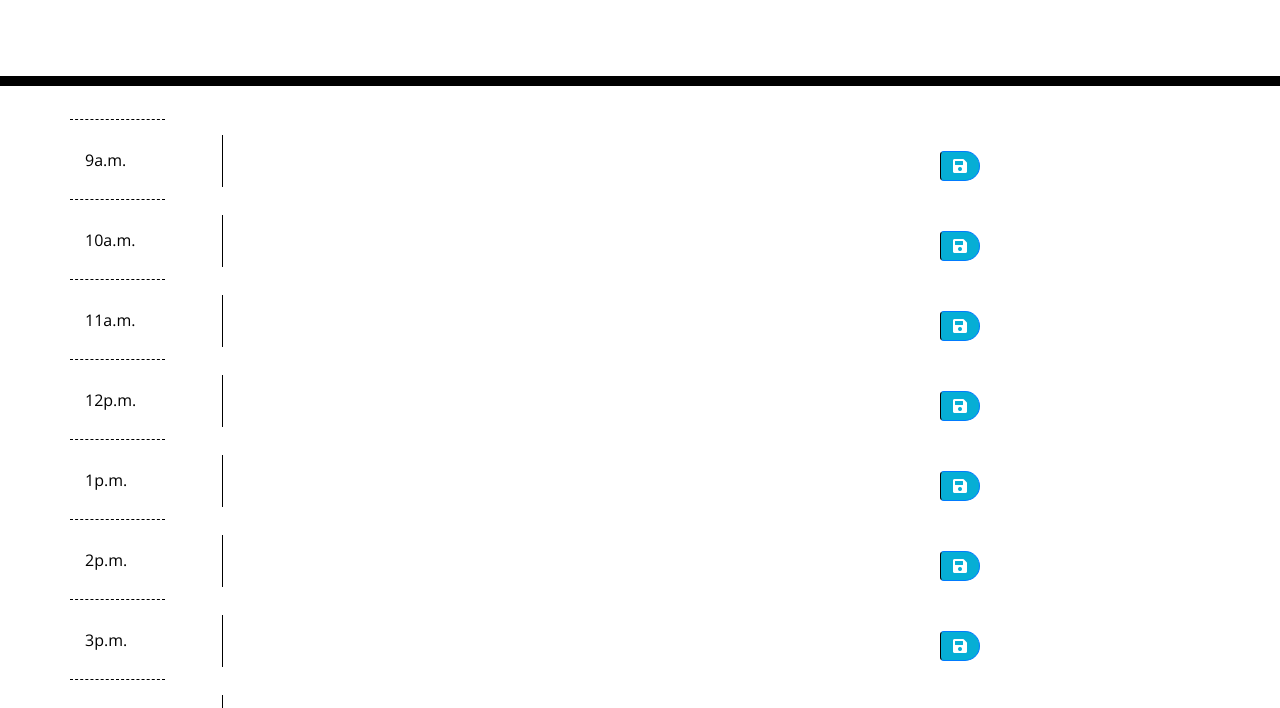
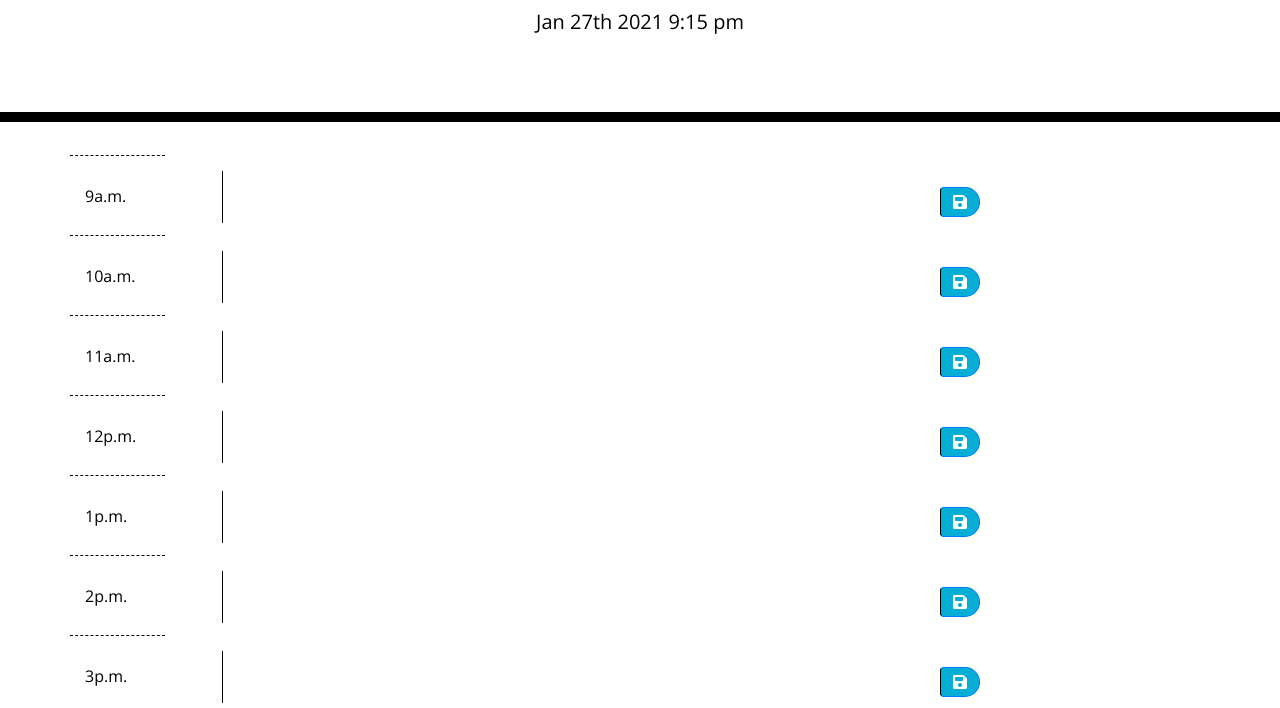
Before and after one commit to dlwhite112/Perfect-Day-Planner, a plain HTML site: page Develop/index.html in a window 1280 px wide. Shown: the part 182-890 px from the top of the page. Drawn offline with nearby package versions, Linux system fonts and the light colour scheme.

Commit message:
add pseudocode js outline

```diff
--- a/Develop/script.js
+++ b/Develop/script.js
@@ -1,4 +1,26 @@
 // variables
-var timeNow  = moment().format('MMMM Do YYYY, h:mm:ss a');
+var timeNow  = moment().format('MMM Do YYYY h:mm a');
+var present = 1
+var past = 2
+var future = 3
 
+// time now display at the top of the Calendar
 console.log(timeNow)
+console.log($("#currentDay").text(`${timeNow}`)) ;
+
+//each time block is color-coded to indicate whether it is in the past, present, or future WHEN I click into a time block
+if (timeNow > past){
+    // make the color grey
+}
+if (timeNow == present){
+// make the color red
+}
+if (timeNow < future){
+// make the color green
+}
+
+// WHEN I click into a time block, THEN I can enter an event
+
+//WHEN I click the save button for that time block, THEN the text for that event is saved in local storage
+
+// WHEN I refresh the page, THEN the saved events persist (local storage??)
```
Also changed, not shown: Develop/index.html (+8 -0 lines).
